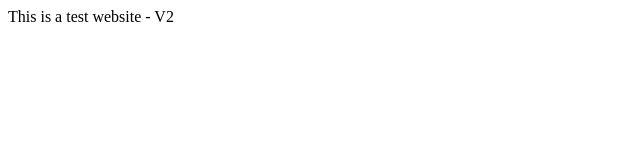
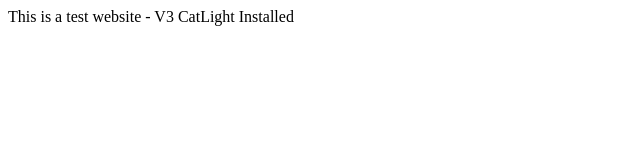
Before and after one commit to merge4victor/simpleCiCd, a plain HTML site: page index.html in a window 1280 px wide. Shown: the whole page, without its empty margins (0-640 px from the left). Drawn offline with Linux system fonts and the light colour scheme.

Commit message:
Update index.html

```diff
--- a/index.html
+++ b/index.html
@@ -1,5 +1,6 @@
 <html xmlns="http://www.w3.org/1999/xhtml">
 <body>
-This is a test website - V2
+This is a test website - V3
+CatLight Installed
 </body>
 </html>
```
